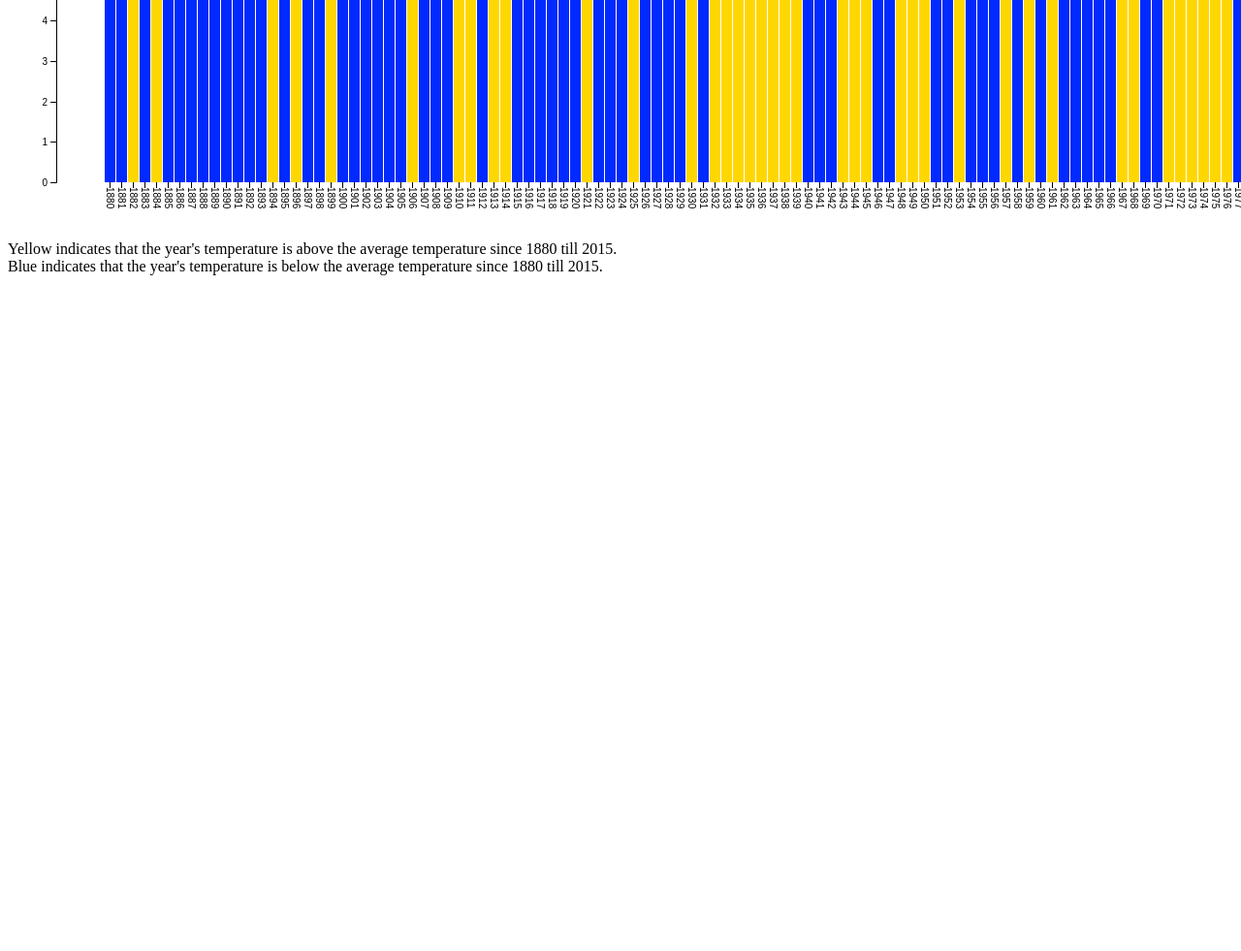
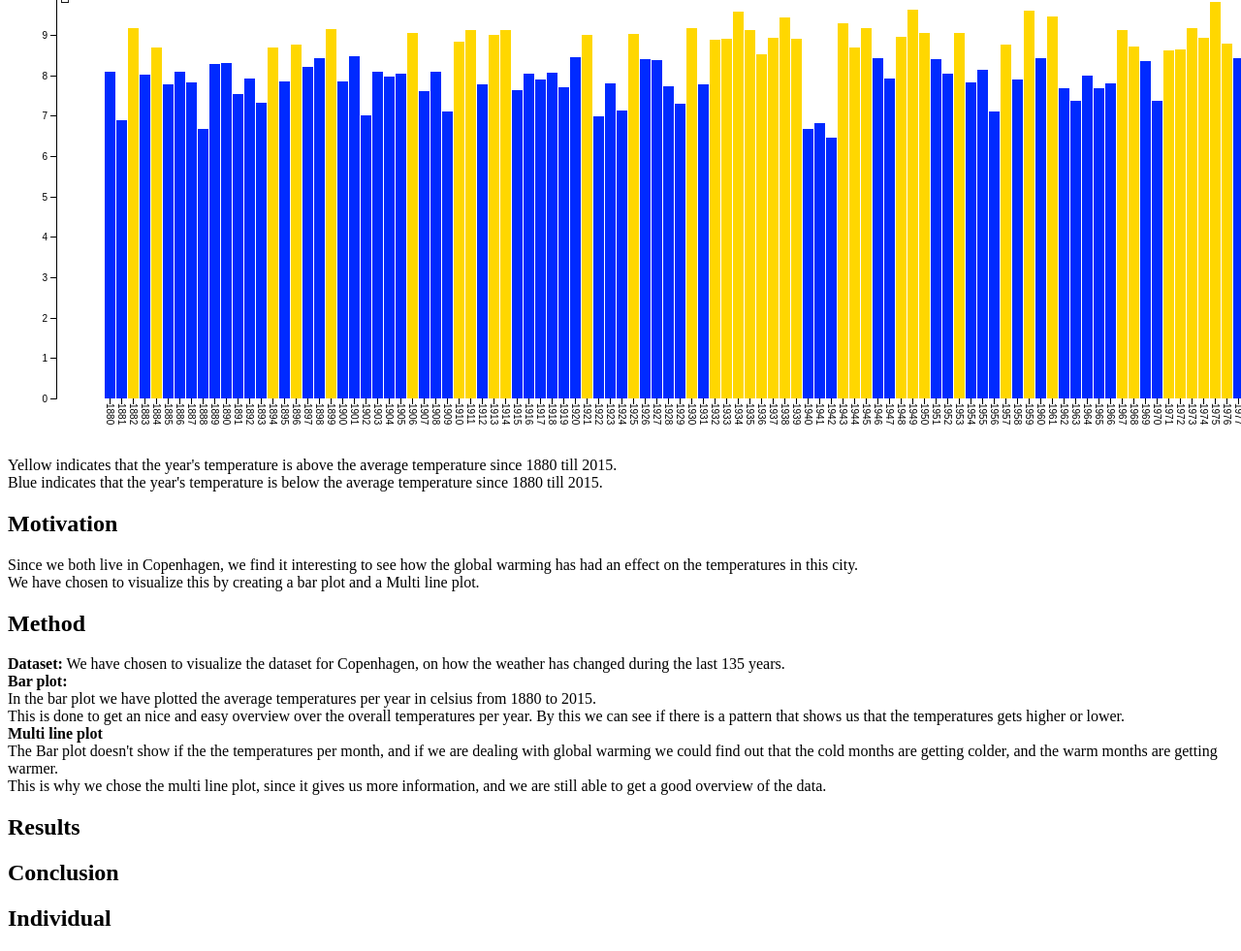
Before and after one commit to rcoor/IDEassignment2, a website: page index.html in a window 1280 px wide. Shown: the part 884-1865 px from the top of the page at 97% size. Before the commit the page ends 1184 px from the top, so only its background shows below. Drawn offline with nearby package versions, Linux system fonts and the light colour scheme.

Commit message:
motivation and method

```diff
--- a/index.html
+++ b/index.html
@@ -5,6 +5,7 @@
     <!--<script src="https://d3js.org/d3.v4.min.js"></script>-->
     <script src="./node_modules/d3/build/d3.min.js"></script>
     <script src="script.js"></script>
+    <title>Interactive Data Visualization - Project 2</title>
 
     <style>
         .axis--x path {
@@ -62,6 +63,17 @@
 </head>
 
 <body>
+    <h1>Project 2 - Temperature Data</h1>
+    <h2>Visualization</h2>
+    <p>
+        We have chosen to make a bar chart and a multi line visualization using D3.
+        <br/>
+        The multi line visualization is created by adapting our data to an existing visualization we found online.
+        <br/>
+        (<a href="https://bl.ocks.org/d3noob/4db972df5d7efc7d611255d1cc6f3c4f">
+        https://bl.ocks.org/d3noob/4db972df5d7efc7d611255d1cc6f3c4f</a>)
+    </p>
+    <p>Two different types of visualizations built using D3.</p>
     <div class="multiLine">
         <svg width="600" height="600"></svg>
     </div>
@@ -77,6 +89,39 @@
             Blue indicates that the year's temperature is below the average temperature since 1880 till 2015.
         </p>
     </div>
+
+    <h2>Motivation</h2>
+    <p>
+        Since we both live in Copenhagen, we find it interesting to see how the global warming has had an effect on the
+        temperatures in this city.
+        <br/>
+        We have chosen to visualize this by creating a bar plot and a Multi line plot.
+    </p>
+    <h2>Method</h2>
+    <p>
+        <b>Dataset:</b>
+        We have chosen to visualize the dataset for Copenhagen, on how the weather has changed during the last 135 years.
+        <br/>
+        <b>Bar plot:</b><br/>
+        In the bar plot we have plotted the average temperatures per year in celsius from 1880 to 2015.
+        <br/>
+        This is done to get an nice and easy overview over the overall temperatures per year. By this we can see if
+        there is a pattern that shows us that the temperatures gets higher or lower.
+        <br/>
+        <b>Multi line plot</b>
+        <br/>
+        The Bar plot doesn't show if the the temperatures per month, and if we are dealing with global warming we could
+        find out that the cold months are getting colder, and the warm months are getting warmer.
+        <br/>
+        This is why we chose the multi line plot, since it gives us more information, and we are still able to get a
+        good overview of the data.
+    </p>
+
+    <h2>Results</h2>
+
+    <h2>Conclusion</h2>
+
+    <h2>Individual</h2>
 </body>
 
 </html>
```
